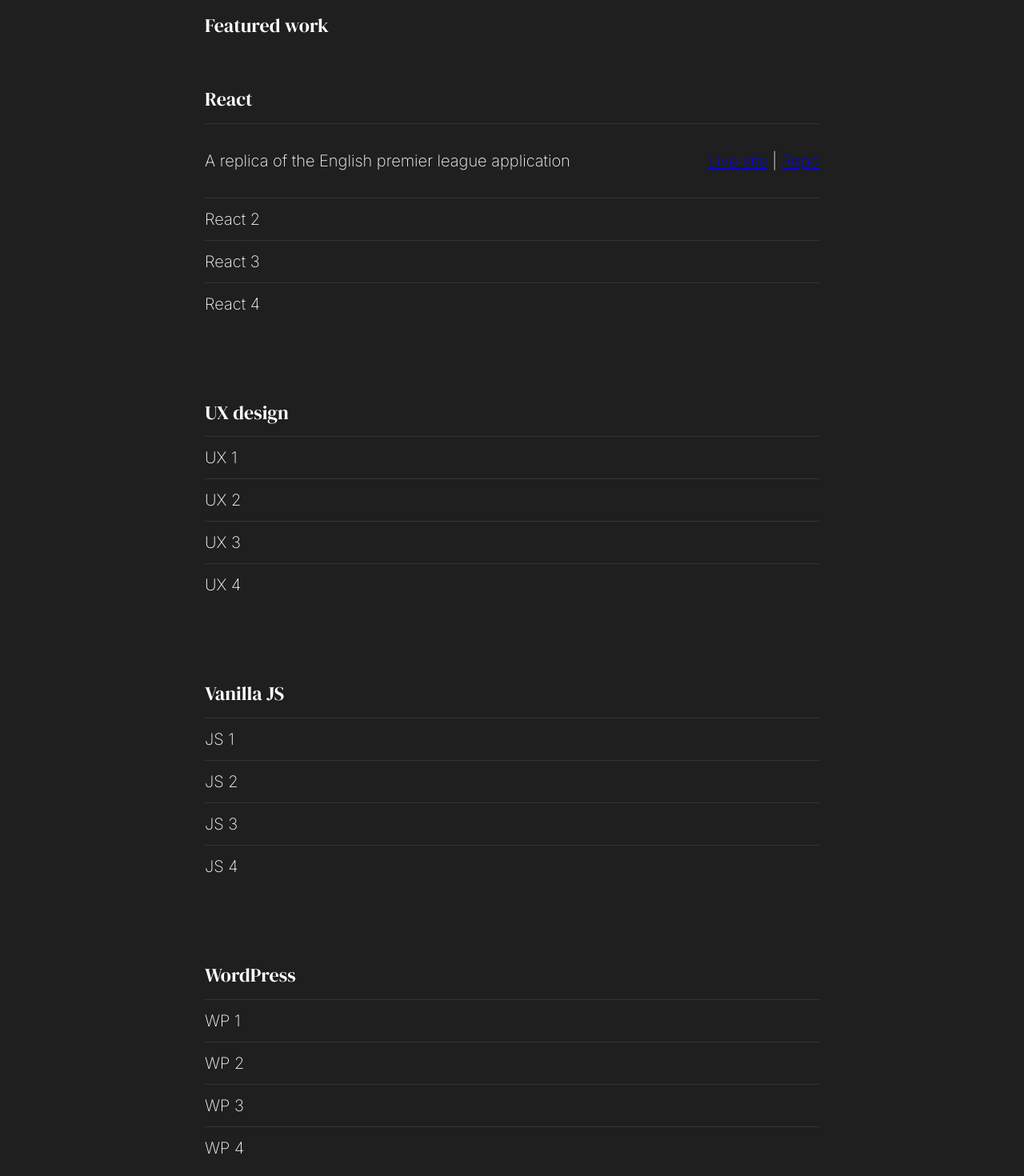
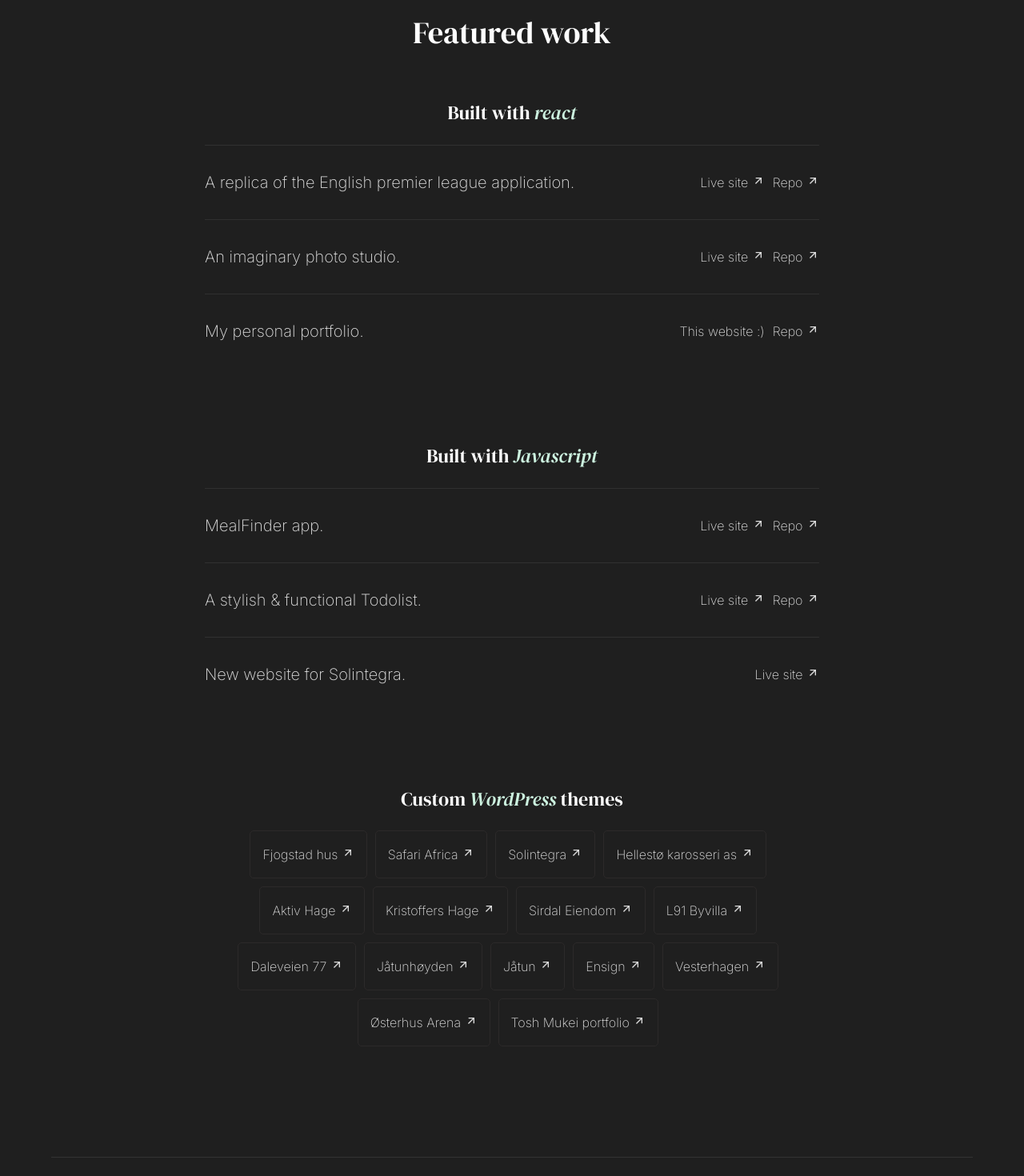
Before and after one commit to martinkariuki7/portfolio, a Next.js app: page / in a window 1280 px wide. Shown: the part 540-2010 px from the top of the page at 80% size. Built offline with nearby package versions, Linux system fonts and the light colour scheme.

Commit message:
Added content

```diff
--- a/src/app/globals.css
+++ b/src/app/globals.css
@@ -4,6 +4,7 @@
   --font-inter: "Inter", sans-serif;
   --font-dm-serif-display: "DM Serif Display", serif;
   --dark-bg: #1f1f1f;
+  --green: #ccf2df;
 }
 
 * {
@@ -32,6 +33,17 @@ h3 {
 h1 {
   font-size: clamp(2rem, 5vw, 4rem);
 }
+h2 {
+  font-size: clamp(1.5rem, 3vw, 4rem);
+}
+h3 {
+  font-size: clamp(1.5rem, 2vw, 4rem);
+}
+
+h3 span {
+  font-style: italic;
+  color: var(--green);
+}
 
 p,
 li {
--- a/src/app/page.module.css
+++ b/src/app/page.module.css
@@ -35,6 +35,9 @@
   flex-direction: column;
   justify-content: center;
 }
+.featuredWork h2 {
+  text-align: center;
+}
 .workCategory {
   display: flex;
   flex-direction: column;
@@ -53,9 +56,33 @@
   justify-content: space-between;
   border-top: 1px solid #333;
   padding: 0.75rem 0;
+  font-size: 1rem;
+  opacity: 0.85;
+}
+
+.workCategory li a {
+  display: inline-block;
+  color: white;
+  text-decoration: none;
 }
 
 .workCategory h3 {
   font-size: 1.5rem;
   font-weight: 400;
+  text-align: center;
+  margin: 0 0 25px;
 }
+.wpThemes {
+  padding-left: 0;
+  list-style-type: none;
+  text-align: center;
+}
+.wpThemes li {
+  border: 1px solid #2f2c2c;
+  border-radius: 5px;
+  display: inline-block;
+  color: var(--gray);
+  font-size: 16px;
+  padding: 15px;
+  margin: 0 10px 10px 0;
+}
--- a/src/app/page.tsx
+++ b/src/app/page.tsx
@@ -1,6 +1,6 @@
 import React from "react";
 import Link from "next/link";
-import { RiArrowRightDownLine } from "react-icons/ri";
+import { RiArrowRightDownLine, RiArrowRightUpLine } from "react-icons/ri";
 import Header from "./components/header/header";
 import styles from "./page.module.css";
 import Footer from "./components/footer/footer";
@@ -16,8 +16,8 @@ export default function Home() {
             <p>
               I am an experienced developer with a strong foundation in UX
               design. Throughout my career, I have successfully built numerous
-              WordPress websites and smaller web applications. I recently
-              decided to specialize in Javascript development focusing on React
+              websites and smaller web applications. I recently decided to
+              specialize in Javascript development focusing primarily on React
               and Next.js.
             </p>
 
@@ -30,45 +30,184 @@ export default function Home() {
         <section id="contact" className={styles.featuredWork}>
           <h2>Featured work</h2>
           <div className={styles.workCategory}>
-            <h3>React</h3>
+            <h3>
+              Built with <span>react</span>
+            </h3>
             <ul>
               <li>
-                <p>A replica of the English premier league application</p>
+                <p>A replica of the English premier league application.</p>
                 <div className={styles.externalLinks}>
-                  <a href="https://mk-epl.netlify.app/">Live site</a> |{" "}
-                  <a href="https://mk-epl.netlify.app/">Repo</a>
+                  <a href="https://mk-epl.netlify.app/" target="_Blank">
+                    Live site <RiArrowRightUpLine />
+                  </a>
+                  <a
+                    href="https://github.com/martinkariuki7/epl"
+                    target="_Blank"
+                    className={styles.ml3}
+                  >
+                    Repo <RiArrowRightUpLine />
+                  </a>
                 </div>
               </li>
-              <li>React 2</li>
-              <li>React 3</li>
-              <li>React 4</li>
+              <li>
+                <p>An imaginary photo studio.</p>
+                <div className={styles.externalLinks}>
+                  <a
+                    href="https://mk-react-photostudio.netlify.app/"
+                    target="_Blank"
+                  >
+                    Live site <RiArrowRightUpLine />
+                  </a>
+                  <a
+                    href="https://github.com/martinkariuki7/react-photostudio"
+                    target="_Blank"
+                    className={styles.ml3}
+                  >
+                    Repo <RiArrowRightUpLine />
+                  </a>
+                </div>
+              </li>
+              <li>
+                <p>My personal portfolio.</p>
+                <div className={styles.externalLinks}>
+                  This website :)
+                  <a
+                    href="https://github.com/martinkariuki7/portfolio"
+                    target="_Blank"
+                    className={styles.ml3}
+                  >
+                    Repo <RiArrowRightUpLine />
+                  </a>
+                </div>
+              </li>
             </ul>
           </div>
           <div className={styles.workCategory}>
-            <h3>UX design</h3>
+            <h3>
+              Built with <span>Javascript</span>
+            </h3>
             <ul>
-              <li>UX 1</li>
-              <li>UX 2</li>
-              <li>UX 3</li>
-              <li>UX 4</li>
+              <li>
+                <p>MealFinder app.</p>
+                <div className={styles.externalLinks}>
+                  <a href="https://mk-mealfinder.netlify.app/" target="_Blank">
+                    Live site <RiArrowRightUpLine />
+                  </a>
+                  <a
+                    href="https://github.com/martinkariuki7/mealfinder"
+                    target="_Blank"
+                    className={styles.ml3}
+                  >
+                    Repo <RiArrowRightUpLine />
+                  </a>
+                </div>
+              </li>
+
+              <li>
+                <p>A stylish & functional Todolist. </p>
+                <div className={styles.externalLinks}>
+                  <a href="https://mk-todolist.netlify.app/" target="_Blank">
+                    Live site <RiArrowRightUpLine />
+                  </a>
+                  <a
+                    href="https://github.com/martinkariuki7/todolist"
+                    target="_Blank"
+                    className={styles.ml3}
+                  >
+                    Repo <RiArrowRightUpLine />
+                  </a>
+                </div>
+              </li>
+              <li>
+                <p>New website for Solintegra. </p>
+                <div className={styles.externalLinks}>
+                  <a href="https://www.solintegra.no/" target="_Blank">
+                    Live site <RiArrowRightUpLine />
+                  </a>
+                </div>
+              </li>
             </ul>
           </div>
           <div className={styles.workCategory}>
-            <h3>Vanilla JS</h3>
-            <ul>
-              <li>JS 1</li>
-              <li>JS 2</li>
-              <li>JS 3</li>
-              <li>JS 4</li>
-            </ul>
-          </div>
-          <div className={styles.workCategory}>
-            <h3>WordPress</h3>
-            <ul>
-              <li>WP 1</li>
-              <li>WP 2</li>
-              <li>WP 3</li>
-              <li>WP 4</li>
+            <h3>
+              Custom <span>WordPress</span> themes
+            </h3>
+            <ul className={styles.wpThemes}>
+              <li>
+                <a href="https://fjogstad-hus.no" target="_Blank">
+                  Fjogstad hus <RiArrowRightUpLine />
+                </a>
+              </li>
+              <li>
+                <a href="https://www.safari.africa/" target="_Blank">
+                  Safari Africa <RiArrowRightUpLine />
+                </a>
+              </li>
+              <li>
+                <a href="https://www.solintegra.no/" target="_Blank">
+                  Solintegra <RiArrowRightUpLine />
+                </a>
+              </li>
+              <li>
+                <a href="https://www.hhkarosseri.no/" target="_Blank">
+                  Hellestø karosseri as <RiArrowRightUpLine />
+                </a>
+              </li>
+              <li>
+                <a href="https://www.aktivhage.no/" target="_Blank">
+                  Aktiv Hage <RiArrowRightUpLine />
+                </a>
+              </li>
+              <li>
+                <a href="https://kristoffers-hage.no/" target="_Blank">
+                  Kristoffers Hage <RiArrowRightUpLine />
+                </a>
+              </li>
+              <li>
+                <a href="https://sirdaleiendom.no/" target="_Blank">
+                  Sirdal Eiendom <RiArrowRightUpLine />
+                </a>
+              </li>
+              <li>
+                <a href="https://l91byvilla.no/" target="_Blank">
+                  L91 Byvilla <RiArrowRightUpLine />
+                </a>
+              </li>
+              <li>
+                <a href="https://daleveien77.no/" target="_Blank">
+                  Daleveien 77 <RiArrowRightUpLine />
+                </a>
+              </li>
+              <li>
+                <a href="https://jatunhoyden.no/" target="_Blank">
+                  Jåtunhøyden <RiArrowRightUpLine />
+                </a>
+              </li>
+              <li>
+                <a href="https://jatun.no/" target="_Blank">
+                  Jåtun <RiArrowRightUpLine />
+                </a>
+              </li>
+              <li>
+                <a href="https://ensign.no/" target="_Blank">
+                  Ensign <RiArrowRightUpLine />
+                </a>
+              </li>
+              <li>
+                <a href="https://vester-hagen.no/" target="_Blank">
+                  Vesterhagen <RiArrowRightUpLine />
+                </a>
+              </li>
+              <li>
+                <a href="hhttps://osterhusarena.no/" target="_Blank">
+                  Østerhus Arena <RiArrowRightUpLine />
+                </a>
+              </li>
+              <li>
+                <a href="https://toshmukei.com/" target="_Blank">
+                  Tosh Mukei portfolio <RiArrowRightUpLine />
+                </a>
+              </li>
             </ul>
           </div>
         </section>
```
